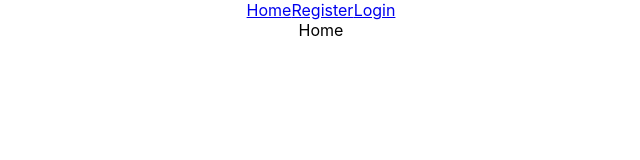
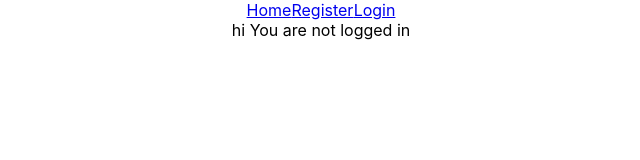
Before and after one commit to HampusJohnOlausson/Authentication, a React (Create React App) app in the folder frontend/: page / in a window 1280 px wide. Shown: the top 160 px of the page, without its empty margins (319-959 px from the left). Built offline with nearby package versions, Linux system fonts and the light colour scheme; no server answers.

Commit message:
fetching and displaying logged in user

```diff
--- a/frontend/src/components/Home.tsx
+++ b/frontend/src/components/Home.tsx
@@ -1,9 +1,26 @@
-import React from 'react'
+import React, { useEffect, useState } from 'react'
 
 const Home = () => {
+    const [name, setName] = useState('');
+
+    useEffect(() => {
+        (
+            async () => {
+                const response = await fetch('http://localhost:8000/api/user', {
+                headers: {'Content-Type': 'Application/json'},
+                credentials: 'include',
+            });
+
+            const content = await response.json();
+
+            setName(content.name);
+            }
+        )();
+    });
+
     return (
         <div>
-            Home
+            hi {name ? `Hi ${name}` : 'You are not logged in'}
         </div>
     )
 }
--- a/frontend/src/components/Login.tsx
+++ b/frontend/src/components/Login.tsx
@@ -7,11 +7,11 @@ const Login = () => {
     const [password, setPassword] = useState('')
     const [redirect, setRedirect] = useState(false);
 
-
     const submit = async (e: SyntheticEvent) => {
         await fetch('http://localhost:8000/api/login', {
             method: "POST",
             headers: {'Content-Type': 'Application/json'},
+            credentials: 'include',
             body: JSON.stringify({
                 email,
                 password
```
